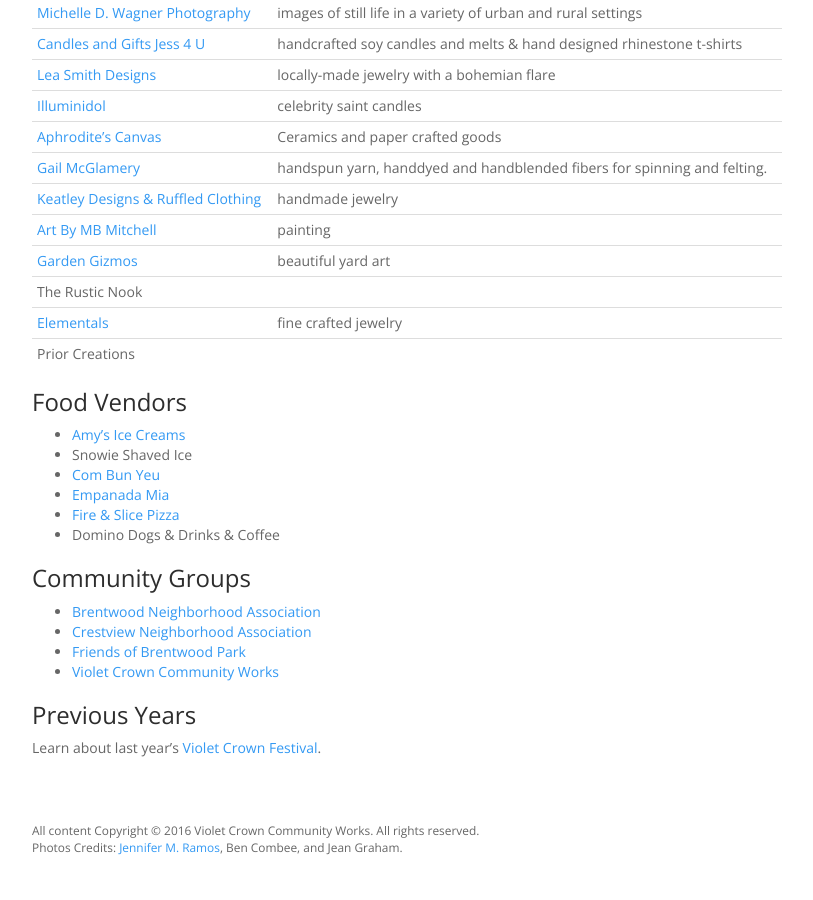
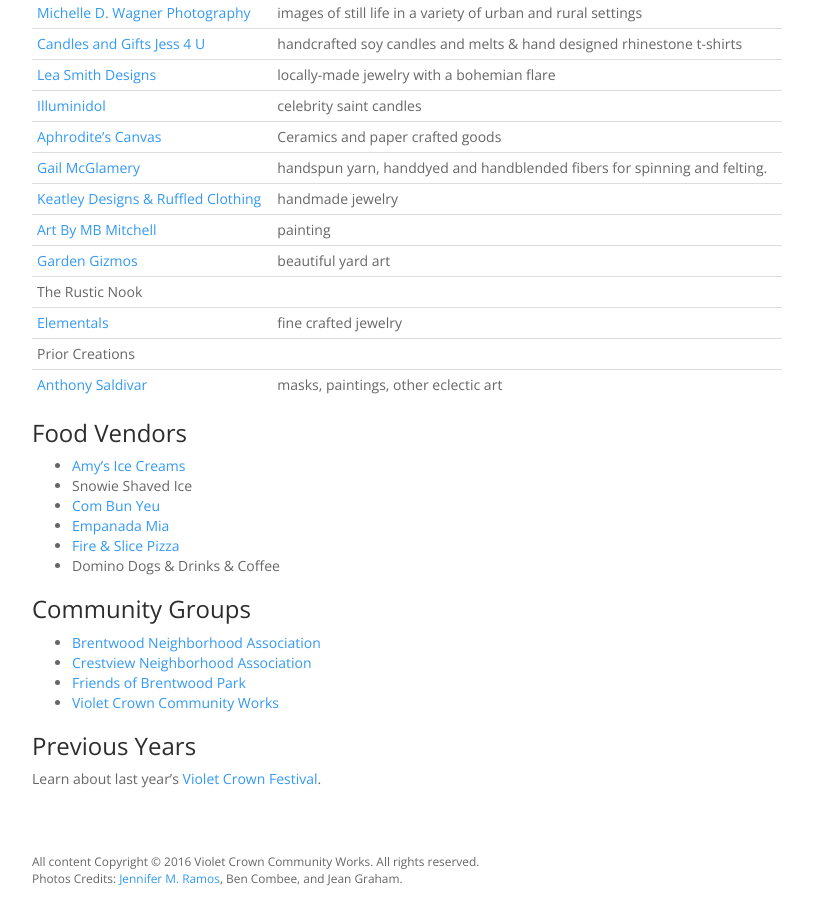
Before and after one commit to vccw/vccw.github.io, a Jekyll site: the page built from vcf.md, in a window 1280 px wide and 900 px high, scrolled down 2381 px. Shown: the whole window, without its empty margins (38-851 px from the left). Built offline with Jekyll 4.4.1, drawn with Linux system fonts in a browser that asks for light colours; comment, search, counter and statistics services are not loaded; before the commit the page ends 3250 px from its top, so only the background shows below that.

Commit message:
Update vcf.md

```diff
--- a/vcf.md
+++ b/vcf.md
@@ -105,6 +105,7 @@
 The Rustic Nook |
 [Elementals](https://www.facebook.com/elementals.austin) | fine crafted jewelry
 Prior Creations |
+[Anthony Saldivar](https://www.etsy.com/shop/AnthonySaldivar) | masks, paintings, other eclectic art
 {:.table .table-condensed}
 
 ### Food Vendors
```
